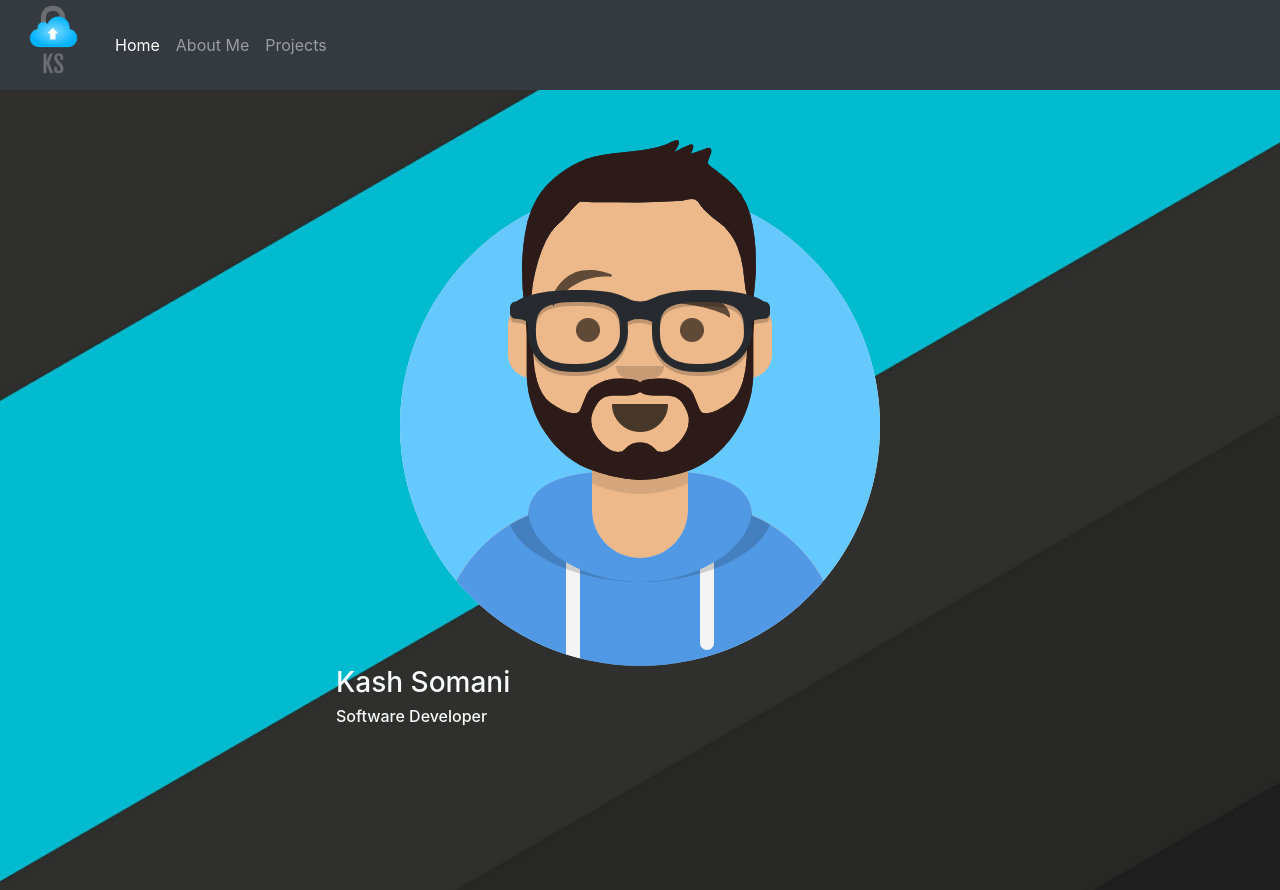
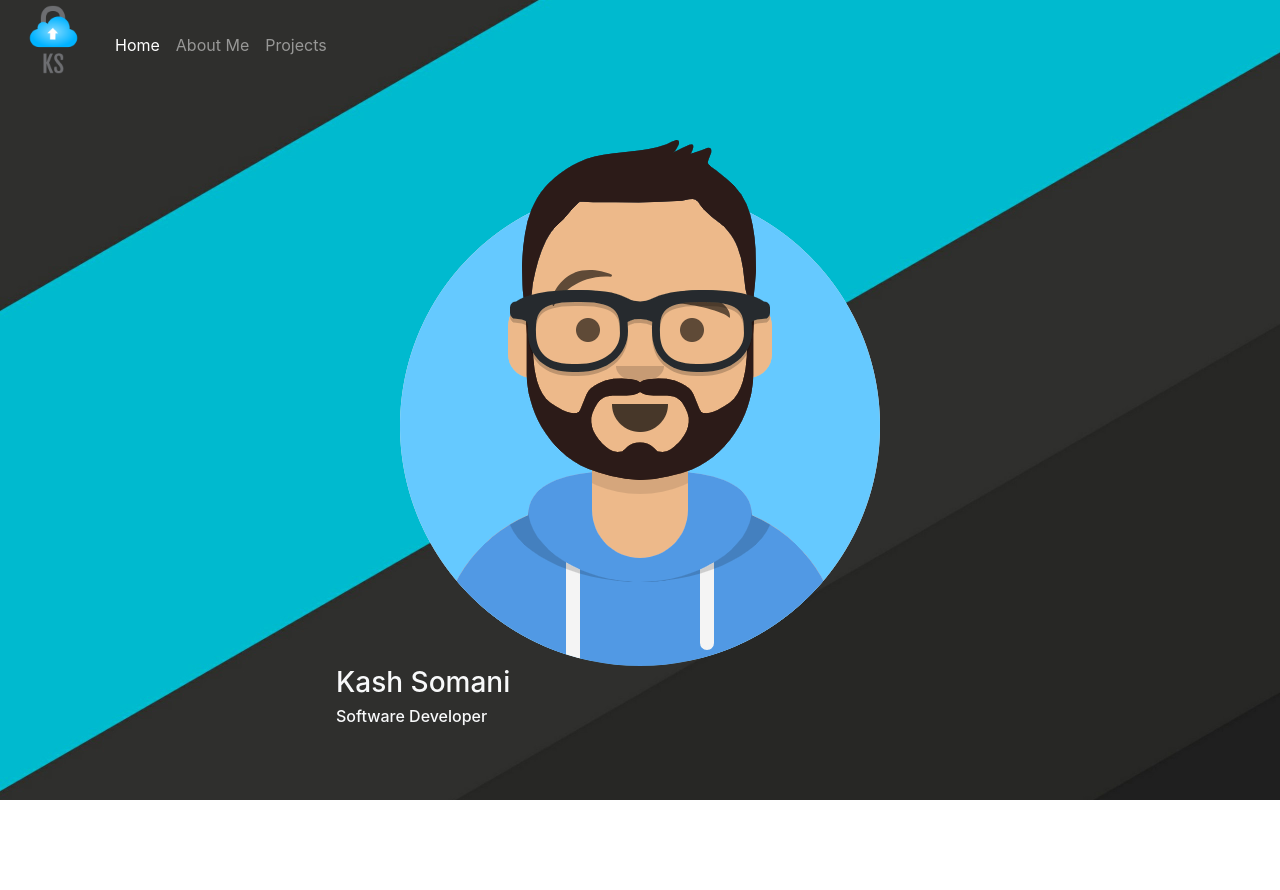
Before and after one commit to kashsomani/kashsomani.github.io, a plain HTML site: page index.html in a window 1280 px wide. After the commit the page ends 800 px from the top, so only its background shows below. Drawn offline with nearby package versions, Linux system fonts and the light colour scheme.

Commit message:
transparent navbar

```diff
--- a/index.html
+++ b/index.html
@@ -16,7 +16,8 @@
 </head>
 <body>
 <!-- Navigation -->
-<nav class="navbar navbar-expand-lg navbar-dark bg-dark sticky-top navbar-collapse ">
+<div class="bg">
+<nav class="navbar navbar-expand-lg navbar-dark bg-transparent sticky-top navbar-collapse ">
   <a class="navbar-brand" href="#"><img style="max-height: 75px; margin-top: -15%;"class="img-responsive img-rounded"src="img/logo.png"></a>
   <button class="navbar-toggler" type="button" data-toggle="collapse" data-target="#navbarNav" aria-controls="navbarNav" aria-expanded="false" aria-label="Toggle navigation">
     <span class="navbar-toggler-icon"></span>
@@ -36,7 +37,7 @@
   </div>
 </nav>
 <!--- Image Slider -->
-<div class="bg">
+
  <div class="col-md-6 ml-auto mr-auto">
 	<div class="profile">
 		<div class="avatar">
```
